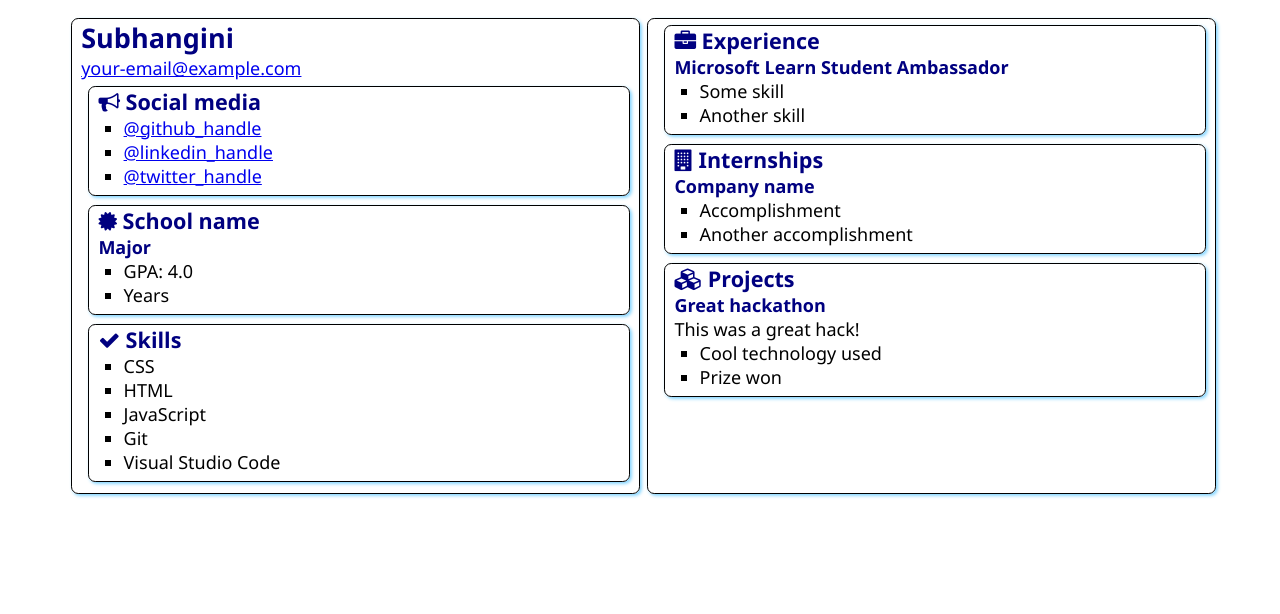
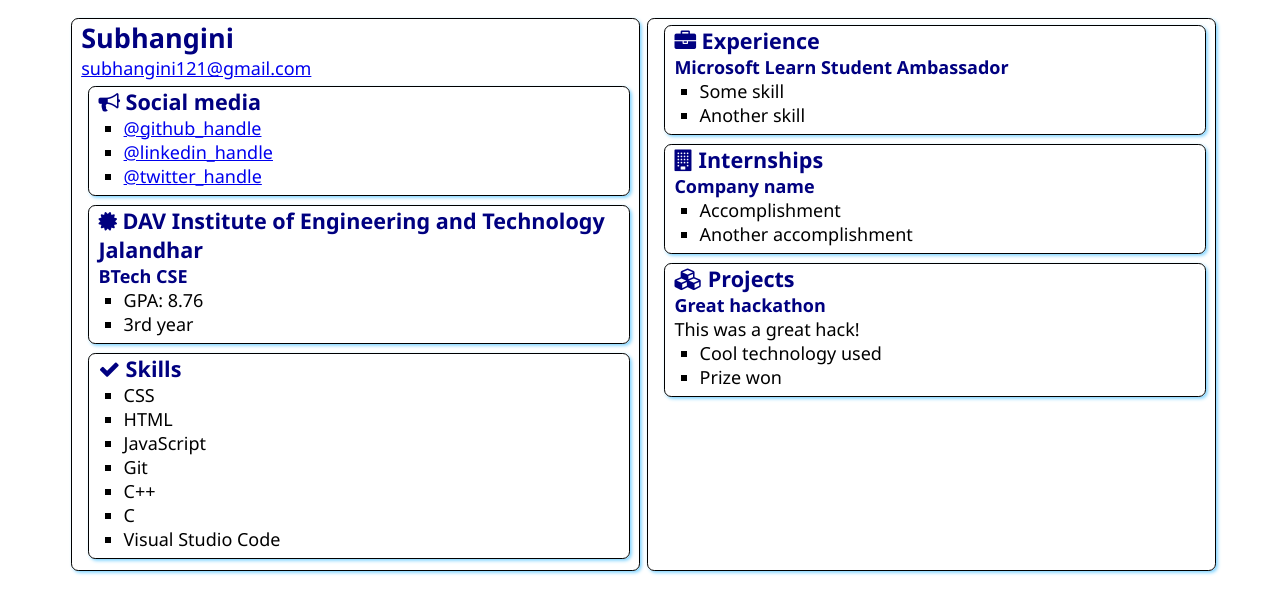
Before and after one commit to Subhangini/SATechnicalOnboarding, a plain HTML site: page src/index.html in a window 1280 px wide. Drawn offline with Linux system fonts and the light colour scheme.

Commit message:
Added my info

```diff
--- a/src/index.html
+++ b/src/index.html
@@ -4,7 +4,7 @@
     <meta charset="UTF-8">
     <meta http-equiv="X-UA-Compatible" content="IE=edge">
     <meta name="viewport" content="width=device-width, initial-scale=1.0">
-    <title>Resume</title>
+    <title>Subhangini's Resume</title>
 
     <link rel="stylesheet" href="style.css">
     <link rel="stylesheet" href="https://cdnjs.cloudflare.com/ajax/libs/font-awesome/4.7.0/css/font-awesome.min.css">
@@ -13,7 +13,7 @@
     <main>
         <article class="box">
             <h1>Subhangini</h1>
-            <div><a href="mailto:your.email@example.com">your-email@example.com</a></div>
+            <div><a href="mailto:subhangini121@gmail.com">subhangini121@gmail.com</a></div>
 
             <section class="box">
                 <h2>
@@ -21,8 +21,8 @@
                     Social media
                 </h2>
                 <ul>
-                    <li><a href="https://github.com/<handle>">@github_handle</a></li>
-                    <li><a href="https://linkedin.com/in/<handle>">@linkedin_handle</a></li>
+                    <li><a href="https://github.com/Subhangini">@github_handle</a></li>
+                    <li><a href="https://linkedin.com/in/Subhangini">@linkedin_handle</a></li>
                     <li><a href="https://twitter.com/<handle>">@twitter_handle</a></li>
                 </ul>
             </section>
@@ -31,12 +31,12 @@
                 <div class="education">
                     <h2>
                         <i class="fa fa-certificate" aria-hidden="true"></i>
-                        School name
+                        DAV Institute of Engineering and Technology Jalandhar
                     </h2>
-                    <h3>Major</h3>
+                    <h3>BTech CSE</h3>
                     <ul>
-                        <li>GPA: 4.0</li>
-                        <li>Years</li>
+                        <li>GPA: 8.76</li>
+                        <li>3rd year</li>
                     </ul>
                 </div>
             </section>
@@ -51,6 +51,8 @@
                     <li>HTML</li>
                     <li>JavaScript</li>
                     <li>Git</li>
+                    <li>C++</li>
+                    <li>C</li>
                     <li>Visual Studio Code</li>
                 </ul>
             </section>
```
